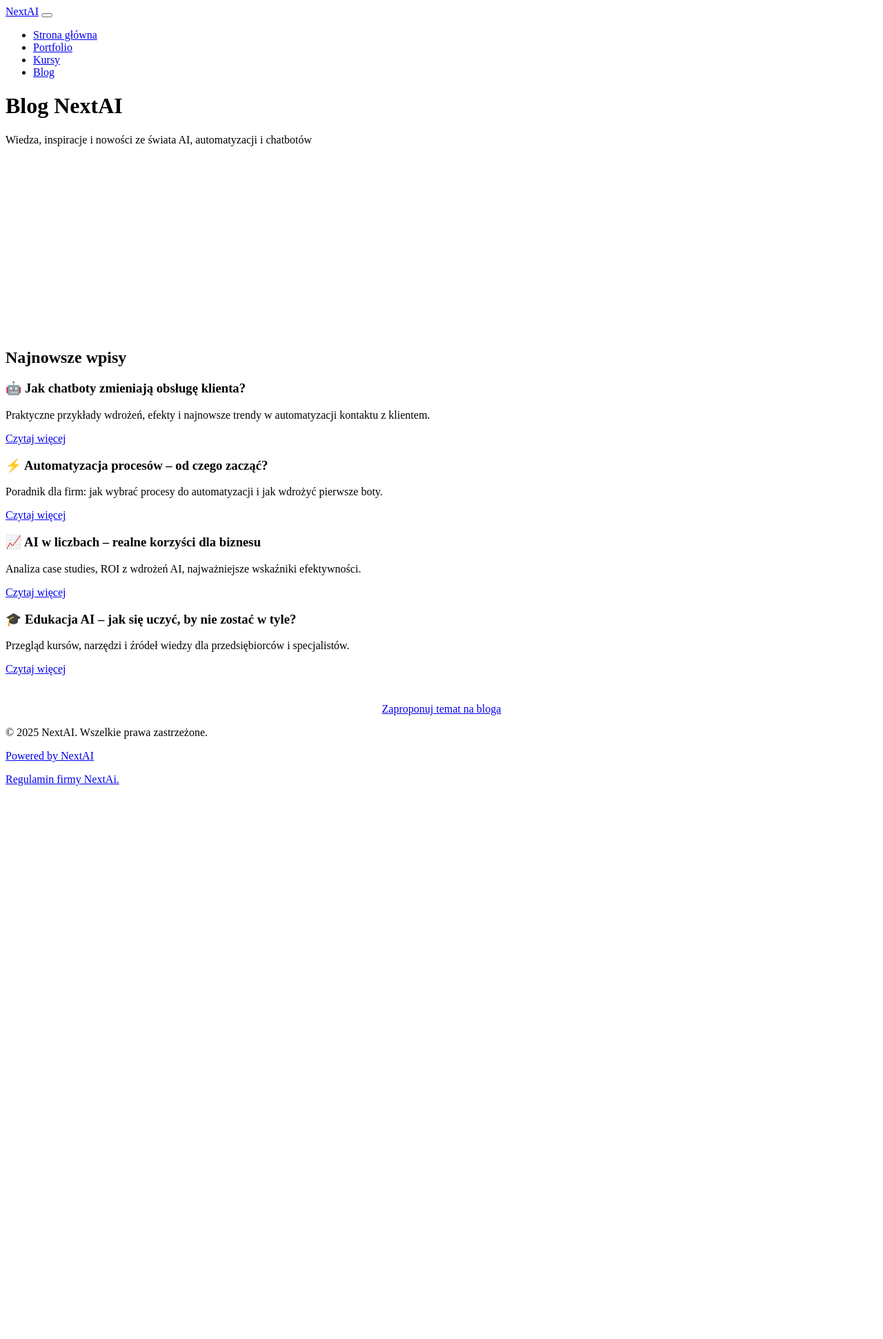
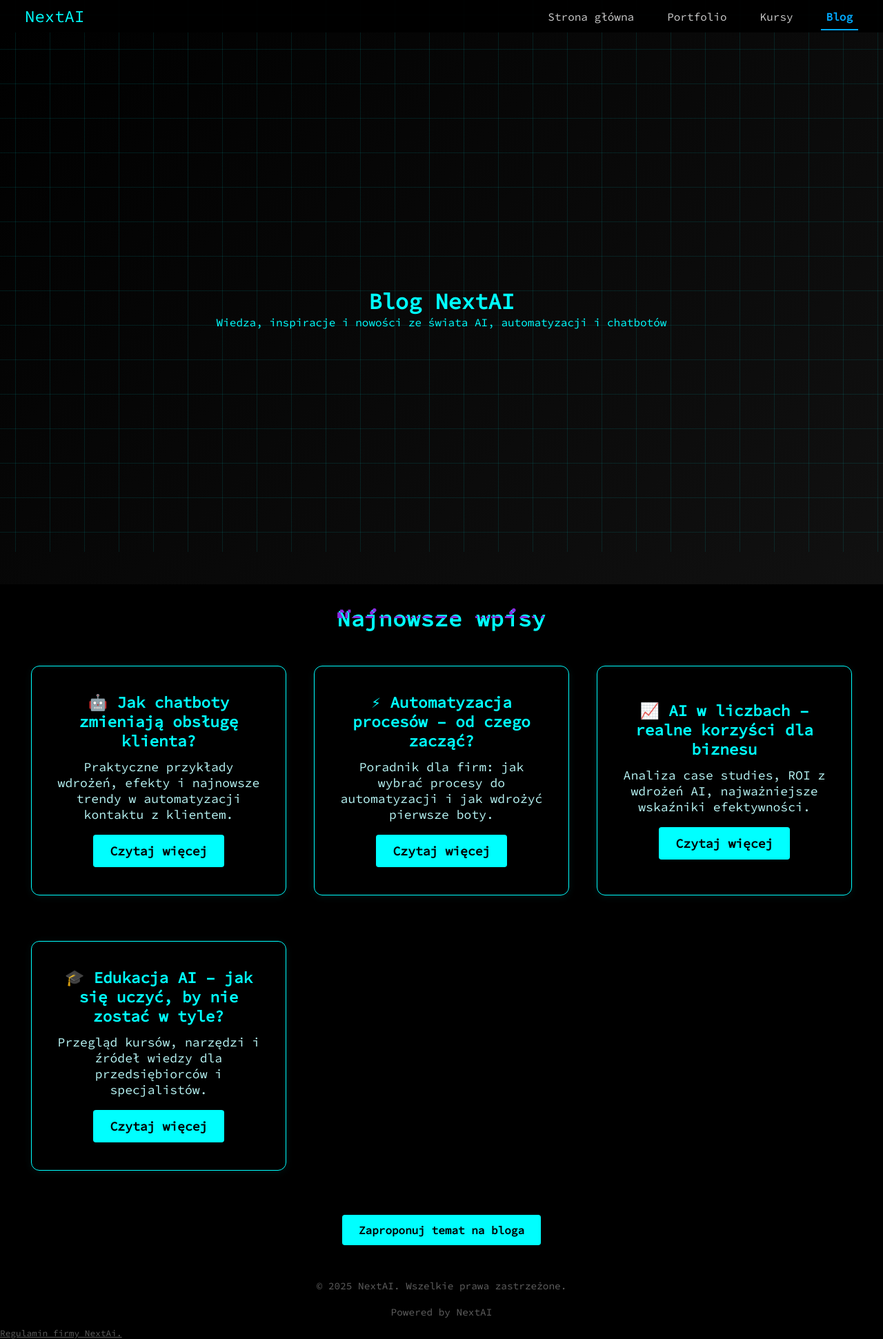
Before and after one commit to MatysiakQ/NextAI, a PHP site: page /blog/blog.html in a window 1280 px wide. Shown: the whole page at 69% size. Before the commit the page ends 1139 px from the top, so only its background shows below. Run offline with PHP 8.4, Linux system fonts and the light colour scheme.

Commit message:
poprawki logiczne

```diff
--- a/blog/blog.css
+++ b/blog/blog.css
@@ -1 +1 @@
-@import url('style.css');
+@import url('../main/style.css');
--- a/blog/blog.html
+++ b/blog/blog.html
@@ -6,7 +6,7 @@
   <title>Blog – NextAI</title>
   <link href="https://fonts.googleapis.com/css2?family=Source+Code+Pro&display=swap" rel="stylesheet" />
   <link rel="stylesheet" href="blog.css" />
-  <link rel="icon" href="nextai.jpg" type="image/x-icon" />
+  <link rel="icon" href="../main/nextai.jpg" type="image/x-icon" />
 </head>
 <body>
   <div class="background-grid"></div>
--- a/courses/courses.css
+++ b/courses/courses.css
@@ -1 +1 @@
-@import url('style.css');
+@import url('../main/style.css');
--- a/courses/courses.html
+++ b/courses/courses.html
@@ -6,7 +6,7 @@
   <title>Kursy – NextAI</title>
   <link href="https://fonts.googleapis.com/css2?family=Source+Code+Pro&display=swap" rel="stylesheet" />
   <link rel="stylesheet" href="courses.css" />
-  <link rel="icon" href="nextai.jpg" type="image/x-icon" />
+  <link rel="icon" href="../main/nextai.jpg" type="image/x-icon" />
 </head>
 <body>
   <div class="background-grid"></div>
--- a/main/style.css
+++ b/main/style.css
@@ -217,6 +217,15 @@ a:hover {
   color: #ccc;
   padding: .5rem;
   transition: color .3s;
+}
+
+.nav-menu .active {
+  color: #0af !important;
+  border-bottom: 2.5px solid #0af;
+  background: none;
+  font-weight: bold;
+  /* Opcjonalnie: */
+  /* text-shadow: 0 2px 8px #0af3; */
 }
 
 .nav-indicator {
--- a/portfolio/portfolio.css
+++ b/portfolio/portfolio.css
@@ -1,4 +1,4 @@
-@import url('style.css');
+@import url('../main/style.css');
 
 /* HERO SECTION - poprawiony wygląd */
 .hero-section {
--- a/portfolio/portfolio.html
+++ b/portfolio/portfolio.html
@@ -13,7 +13,7 @@
   <div class="background-grid"></div>
   <nav class="navbar">
     <div class="nav-container">
-      <a href="index.html" class="nav-logo">NextAI</a>
+      <a href="../main/index.html" class="nav-logo">NextAI</a>
       <button class="nav-toggle" aria-label="Toggle navigation">
         <span class="bar"></span>
         <span class="bar"></span>
```
Also changed, not shown: main/main.js (+2 -8 lines).
